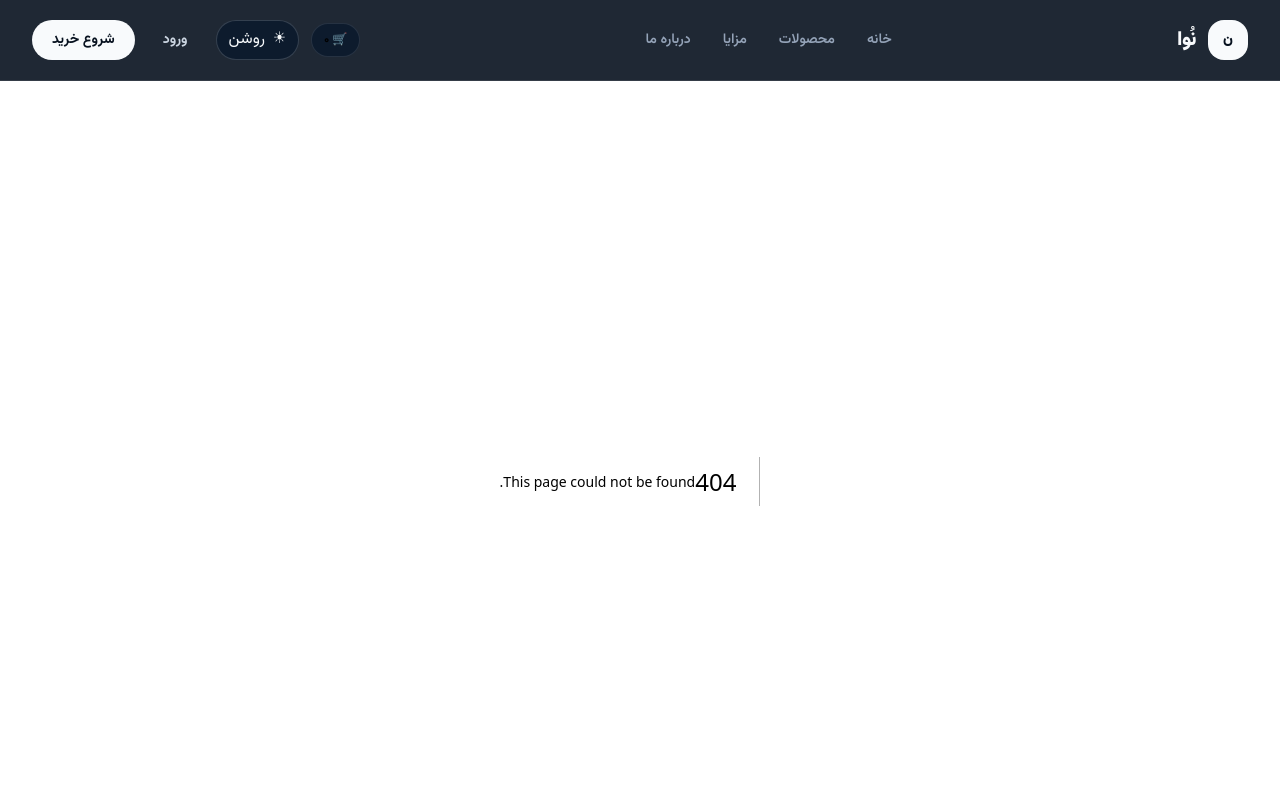
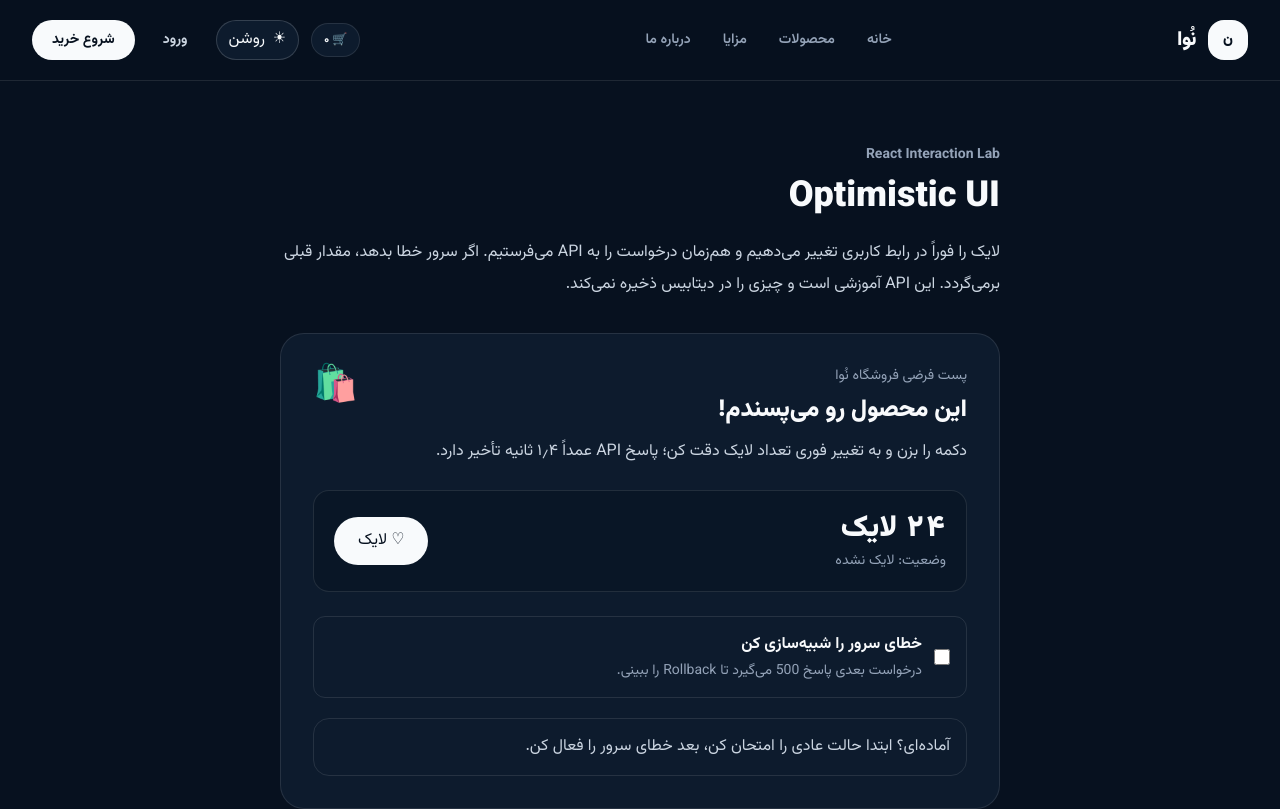
Before and after one commit to rouzbehtondkar/nextjs, a Next.js app: page /next-lab/optimistic-ui in a window 1280 px wide. Before the commit this address had no page. Shown: the top 809 px of the page. Built offline with nearby package versions, Linux system fonts and the light colour scheme.

Commit message:
Add optimistic UI and rollback learning demo

```diff
--- /dev/null
+++ b/app/next-lab/optimistic-ui/page.tsx
@@ -0,0 +1,159 @@
+"use client";
+
+import { useState } from "react";
+
+type LikeStatus = "idle" | "pending" | "success" | "error";
+
+export default function OptimisticUiPage() {
+  const [liked, setLiked] = useState(false);
+  const [likeCount, setLikeCount] = useState(24);
+  const [status, setStatus] = useState<LikeStatus>("idle");
+  const [simulateFailure, setSimulateFailure] = useState(false);
+
+  async function handleLike() {
+    if (status === "pending") return;
+
+    // مقدار قبلی را نگه می‌داریم تا اگر سرور خطا داد، UI را برگردانیم.
+    const previousLiked = liked;
+    const previousCount = likeCount;
+    const nextLiked = !previousLiked;
+    const nextCount = previousCount + (nextLiked ? 1 : -1);
+
+    // Optimistic Update: قبل از دریافت پاسخ سرور، UI را فوراً به‌روز می‌کنیم.
+    setLiked(nextLiked);
+    setLikeCount(nextCount);
+    setStatus("pending");
+
+    try {
+      const response = await fetch("/api/likes", {
+        method: "POST",
+        headers: { "Content-Type": "application/json" },
+        body: JSON.stringify({
+          liked: nextLiked,
+          count: nextCount,
+          simulateFailure,
+        }),
+      });
+
+      const result = (await response.json()) as {
+        liked?: boolean;
+        count?: number;
+        message?: string;
+      };
+
+      if (!response.ok) {
+        throw new Error(result.message ?? "ثبت لایک ناموفق بود.");
+      }
+
+      // پاسخ موفق سرور را مبنای نهایی UI قرار می‌دهیم.
+      setLiked(Boolean(result.liked));
+      setLikeCount(Number(result.count ?? nextCount));
+      setStatus("success");
+    } catch (error) {
+      // Rollback: چون سرور تأیید نکرد، تغییر خوش‌بینانه را برمی‌گردانیم.
+      setLiked(previousLiked);
+      setLikeCount(previousCount);
+      setStatus("error");
+    }
+  }
+
+  return (
+    <main className="mx-auto max-w-3xl px-6 py-16">
+      <p className="theme-muted text-sm font-bold">React Interaction Lab</p>
+      <h1 className="theme-text mt-3 text-4xl font-black">Optimistic UI</h1>
+      <p className="theme-muted-strong mt-5 leading-8">
+        لایک را فوراً در رابط کاربری تغییر می‌دهیم و هم‌زمان درخواست را به API می‌فرستیم.
+        اگر سرور خطا بدهد، مقدار قبلی برمی‌گردد. این API آموزشی است و چیزی را در دیتابیس ذخیره نمی‌کند.
+      </p>
+
+      <section
+        className="theme-surface mt-8 rounded-3xl border p-6 sm:p-8"
+        style={{ borderColor: "var(--border)" }}
+      >
+        <div className="flex items-start justify-between gap-4">
+          <div>
+            <p className="theme-muted text-sm">پست فرضی فروشگاه نُوا</p>
+            <h2 className="theme-text mt-2 text-2xl font-black">این محصول رو می‌پسندم!</h2>
+            <p className="theme-muted-strong mt-3 leading-7">
+              دکمه را بزن و به تغییر فوری تعداد لایک دقت کن؛ پاسخ API عمداً ۱٫۴ ثانیه تأخیر دارد.
+            </p>
+          </div>
+          <div className="text-4xl" aria-hidden="true">🛍️</div>
+        </div>
+
+        <div className="theme-surface-alt mt-6 rounded-2xl border p-5" style={{ borderColor: "var(--border)" }}>
+          <div className="flex flex-wrap items-center justify-between gap-4">
+            <div>
+              <p className="theme-text text-3xl font-black tabular-nums" aria-live="polite">
+                {likeCount.toLocaleString("fa-IR")} لایک
+              </p>
+              <p className="theme-muted mt-1 text-sm">
+                وضعیت: {liked ? "لایک شده" : "لایک نشده"}
+              </p>
+            </div>
+            <button
+              type="button"
+              onClick={handleLike}
+              disabled={status === "pending"}
+              aria-pressed={liked}
+              className="theme-primary-button rounded-full px-6 py-3 font-bold transition disabled:cursor-wait disabled:opacity-60"
+            >
+              {status === "pending" ? "در حال تأیید..." : liked ? "♥ لغو لایک" : "♡ لایک"}
+            </button>
+          </div>
+        </div>
+
+        <div className="mt-6">
+          <label className="theme-text flex cursor-pointer items-center gap-3 rounded-xl border p-4" style={{ borderColor: "var(--border)" }}>
+            <input
+              type="checkbox"
+              checked={simulateFailure}
+              disabled={status === "pending"}
+              onChange={(event) => setSimulateFailure(event.target.checked)}
+              className="h-4 w-4 accent-current"
+            />
+            <span>
+              <span className="block font-bold">خطای سرور را شبیه‌سازی کن</span>
+              <span className="theme-muted mt-1 block text-sm">درخواست بعدی پاسخ 500 می‌گیرد تا Rollback را ببینی.</span>
+            </span>
+          </label>
+        </div>
+
+        <div
+          role={status === "error" ? "alert" : "status"}
+          aria-live="polite"
+          className="mt-5 rounded-2xl border p-4"
+          style={{ borderColor: "var(--border)" }}
+        >
+          {status === "idle" && (
+            <p className="theme-muted-strong">آماده‌ای؟ ابتدا حالت عادی را امتحان کن، بعد خطای سرور را فعال کن.</p>
+          )}
+          {status === "pending" && (
+            <p className="theme-text">UI همین حالا تغییر کرده؛ منتظر پاسخ سرور هستیم…</p>
+          )}
+          {status === "success" && (
+            <p className="theme-text">✅ سرور موفقیت را تأیید کرد؛ تغییر در UI باقی می‌ماند.</p>
+          )}
+          {status === "error" && (
+            <p className="theme-text">❌ سرور خطا داد؛ تغییر خوش‌بینانه برگردانده شد و UI به مقدار قبلی برگشت.</p>
+          )}
+        </div>
+      </section>
+
+      <section className="mt-8 grid gap-4 sm:grid-cols-3">
+        <div className="theme-surface rounded-2xl border p-5" style={{ borderColor: "var(--border)" }}>
+          <p className="theme-muted text-sm font-bold">۱. Optimistic Update</p>
+          <p className="theme-text mt-2 leading-7">UI قبل از پاسخ سرور فوراً تغییر می‌کند.</p>
+        </div>
+        <div className="theme-surface rounded-2xl border p-5" style={{ borderColor: "var(--border)" }}>
+          <p className="theme-muted text-sm font-bold">۲. Server Confirmation</p>
+          <p className="theme-text mt-2 leading-7">در موفقیت، پاسخ API وضعیت را تأیید می‌کند.</p>
+        </div>
+        <div className="theme-surface rounded-2xl border p-5" style={{ borderColor: "var(--border)" }}>
+          <p className="theme-muted text-sm font-bold">۳. Rollback</p>
+          <p className="theme-text mt-2 leading-7">در خطا، مقدار قبلی بازیابی می‌شود.</p>
+        </div>
+      </section>
+    </main>
+  );
+}
```
